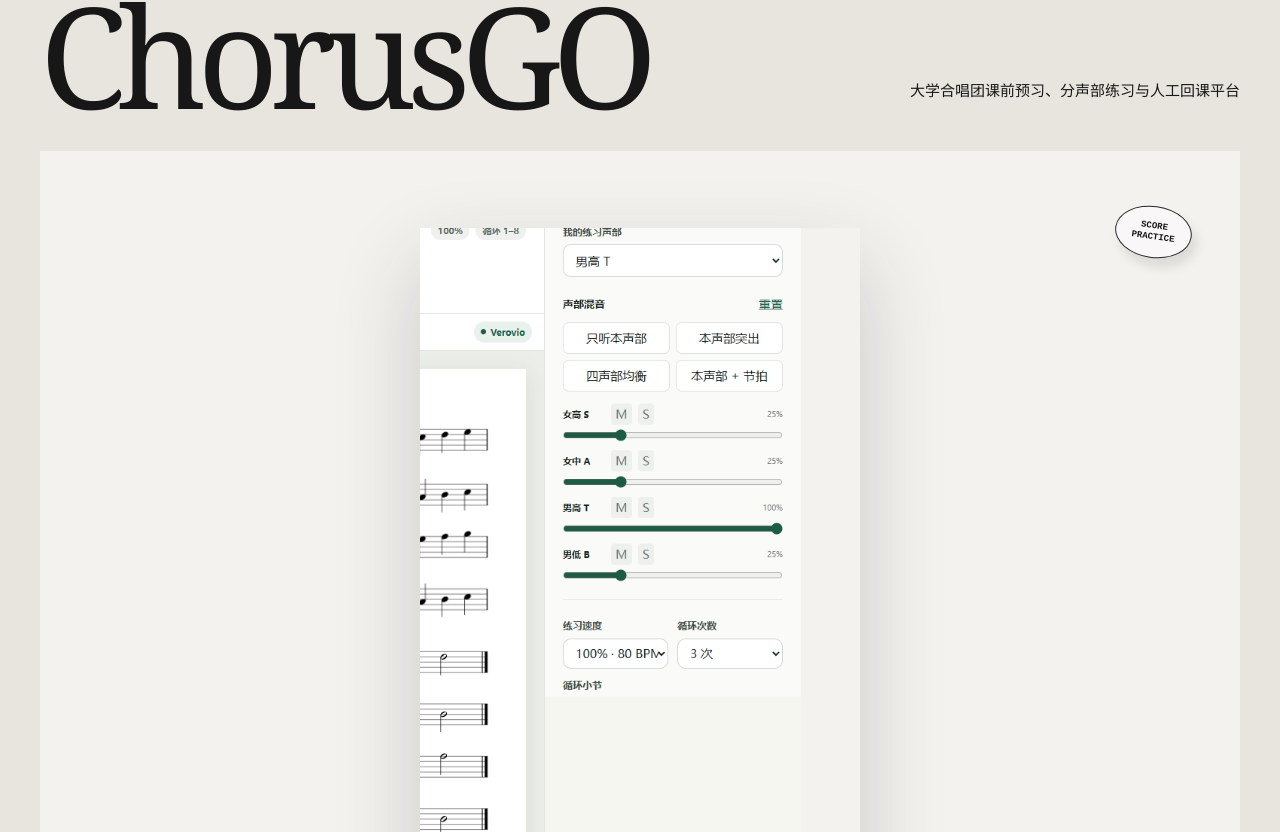
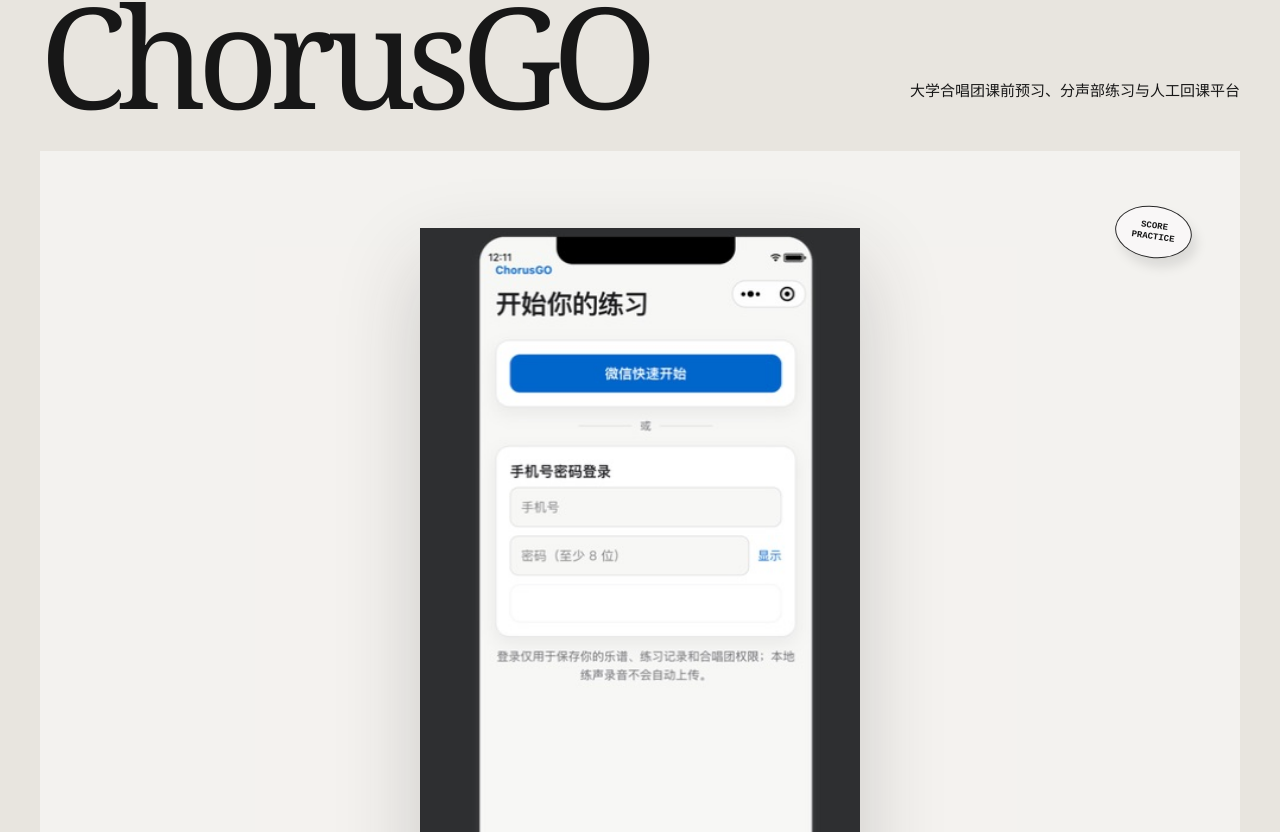
Before and after one commit to yipei-portfolio/yipei-portfolio.github.io, a Next.js app: page / in a window 1280 px wide. Shown: the part 2888-3720 px from the top of the page. Built offline with nearby package versions, Linux system fonts and the light colour scheme.

Commit message:
Show ChorusGO mini-program screenshot
Replace the previous project image with the latest real mini-program preview.

```diff
--- a/app/page.tsx
+++ b/app/page.tsx
@@ -157,7 +157,7 @@
           </div>
           <div className="project-stage">
             <div className="project-shot reveal">
-              <img src="/chorusprep-practice.png" alt="ChorusGO 分声部乐谱练习室界面" width="974" height="768" />
+              <img src="/chorusgo-miniprogram.jpeg" alt="ChorusGO 微信小程序登录界面" width="974" height="768" />
             </div>
             <span className="stage-note note-a">SCORE<br />PRACTICE</span>
             <span className="stage-note note-b">RECORD<br />FEEDBACK</span>
```
